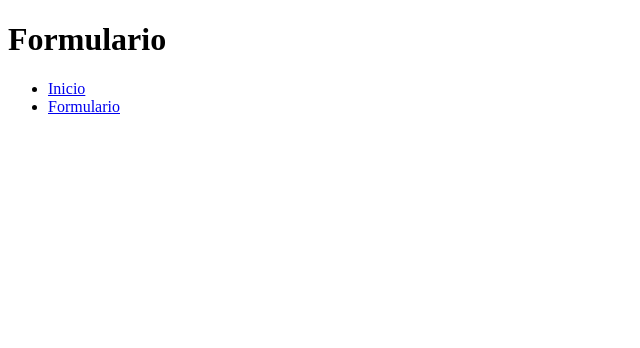
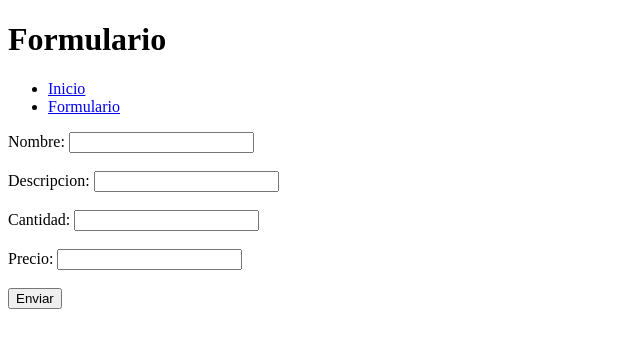
Before and after one commit to MartinVaro/practica-mysql, a PHP site: page /formulario.php in a window 1280 px wide. Shown: the top 348 px of the page, without its empty margins (0-640 px from the left). Run offline with PHP 8.4, Linux system fonts and the light colour scheme.

Commit message:
Modificacion del formulario

```diff
--- a/conexion.php
+++ b/conexion.php
@@ -7,7 +7,7 @@ try {
   $conn = new PDO("mysql:host=$servername;dbname=practica-mysql", $username, $password);
   // set the PDO error mode to exception
   $conn->setAttribute(PDO::ATTR_ERRMODE, PDO::ERRMODE_EXCEPTION);
-  echo "Connected successfully";
+  //echo "Connected successfully";
 } catch(PDOException $e) {
   echo "Connection failed: " . $e->getMessage();
 }
--- a/formulario.php
+++ b/formulario.php
@@ -16,5 +16,22 @@
             <a href="formulario.php">Formulario</a>
         </li>
     </ul>
+
+    <form action="formulario.php" method="POST">
+        <label for="nombre">Nombre:</label>
+        <input type="text" name="nombre">
+        <br><br>
+        <label for="descripcion">Descripcion:</label>
+        <input type="text" name="descripcion">
+        <br><br>
+        <label for="cantidad">Cantidad:</label>
+        <input type="number" name="cantidad">
+        <br><br>
+        <label for="precio">Precio:</label>
+        <input type="number" name="precio">
+        <br><br>
+        <input type="submit" value="Enviar">
+    </form>
+
 </body>
 </html>
```
